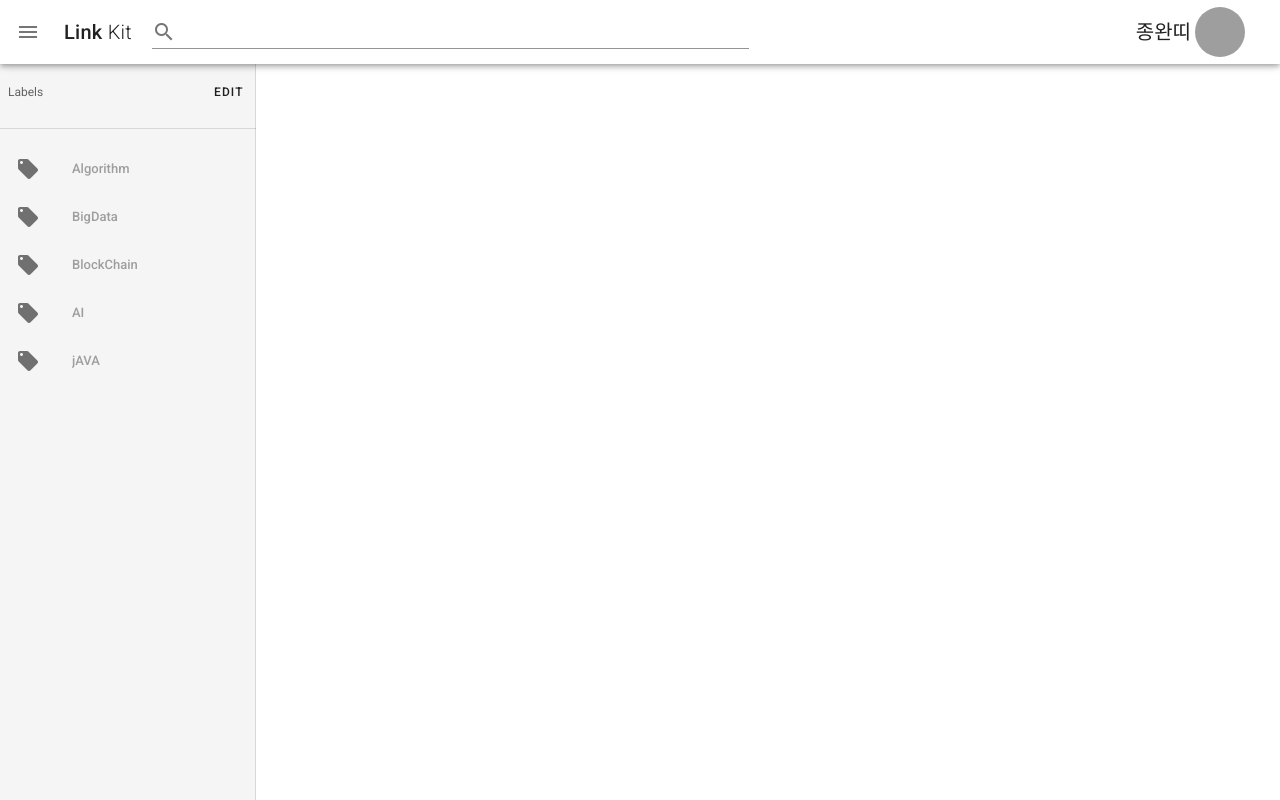
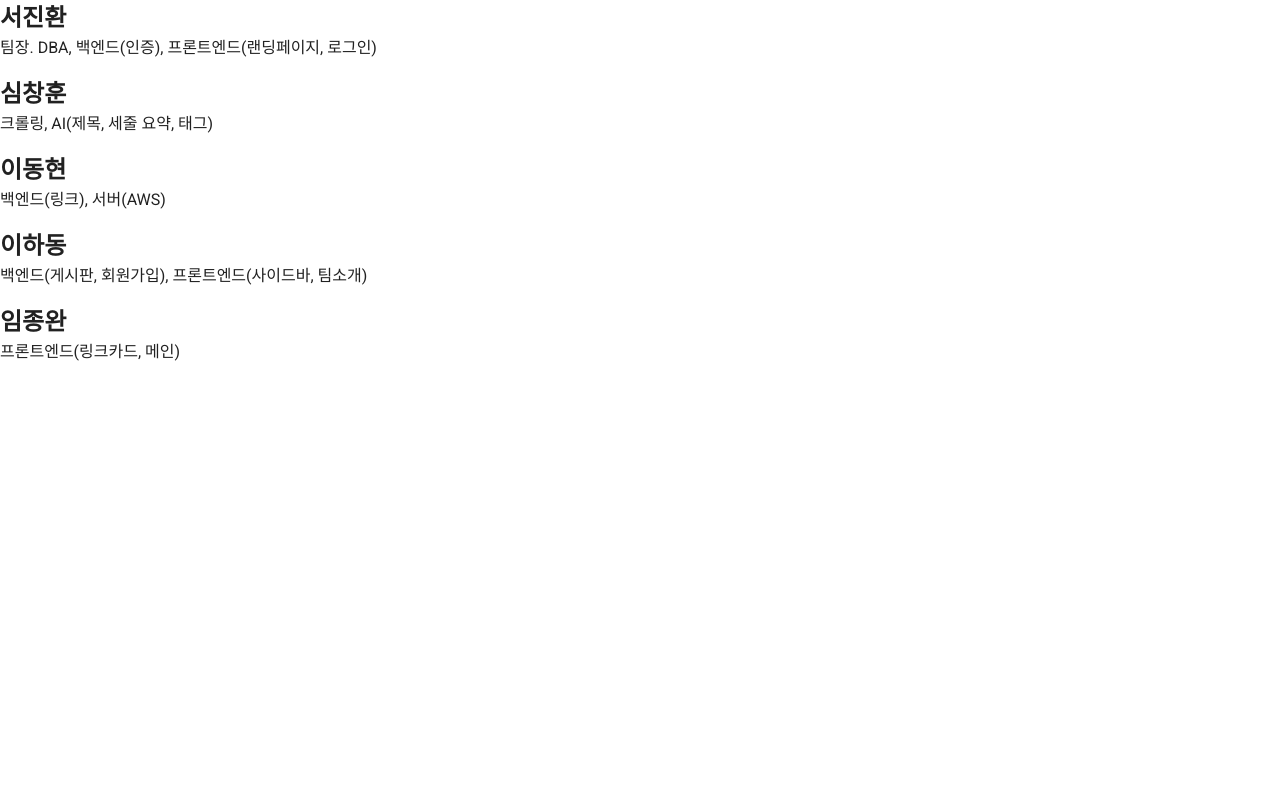
Before and after one commit to dla1635/hylink, a Vue app: page /aboutus in a window 1280 px wide. Built offline with nearby package versions, Linux system fonts and the light colour scheme; grey boxes are pictures that could not be loaded.

Commit message:
[ADD] 팀 소개 페이지 및 404 페이지 추가 S1P1151020-88 Actions (Type . to access issue actions)

```diff
--- a/src/App.vue
+++ b/src/App.vue
@@ -1,21 +1,20 @@
 <template>
   <v-app>
-    <Header />
     <v-content>
+      <router-view/>
     </v-content>
   </v-app>
 </template>
 
 <script>
-import Header from '@/components/template/Header'
-
 export default {
+  name: 'App',
   data() {
     return {
     };
   },
   components: {
-    Header,
+
   },
 };
 </script>
--- /dev/null
+++ b/src/components/template/AboutUs.vue
@@ -0,0 +1,83 @@
+<template id="member-list">
+    <div>
+        <div class="loading" v-if="loading">로딩 중 ...</div>
+        <div v-if="error" class="error">
+            {{ error }}
+        </div>
+        <!-- members 의 로딩이 끝나면 각 팀원의 이름을 표시 -->
+        <div v-for="member in members" :key="member.id">
+            <h2>{{ member.name }}</h2>
+            <p>{{ member.description }}</p>
+        </div>
+    </div>
+</template>
+
+<script>
+var getMembers = function(callback) {
+    setTimeout(function(){
+            callback(null, [{
+                id: 1,
+                name: '서진환',
+                description: '팀장. DBA, 백엔드(인증), 프론트엔드(랜딩페이지, 로그인)'
+            },
+            {
+                id: 2,
+                name: '심창훈',
+                description: '크롤링, AI(제목, 세줄 요약, 태그)'
+            },
+            {
+                id: 3,
+                name: '이동현',
+                description: '백엔드(링크), 서버(AWS)'
+            },
+            {
+                id: 4,
+                name: '이하동',
+                description: '백엔드(게시판, 회원가입), 프론트엔드(사이드바, 팀소개)'
+            },
+            {
+                id: 5,
+                name: '임종완',
+                description: '프론트엔드(링크카드, 메인)'
+            }
+        ])
+    }, 1000)
+}
+
+export default {
+    name: "aboutus",
+    data(){
+        return {
+            loading: false,
+            members: function() {
+                return []
+            },
+            error: null
+        }
+    },
+    // 초기화할 때 데이터를 받아옴
+    created: function() {
+        this.fetchData()
+    },
+
+    // $route의 변경을 모니터링하며 라우팅이 수정되면 데이터를 다시 받아옴
+    watch: {
+        '$route': 'fetchData'
+    },
+
+    methods: {
+        fetchData: function() {
+            this.loading = true
+            // Function.prototype.bind는 this의 유효범위를 전달하기 위해 사용
+            getMembers((function(err, members) {
+                this.loading = false
+                if (err) {
+                    this.error = err.toString()
+                } else {
+                    this.members = members
+                }
+            }).bind(this))
+        }
+    }
+}
+</script>
--- a/src/components/template/Header.vue
+++ b/src/components/template/Header.vue
@@ -92,7 +92,7 @@ export default {
     name:"Header",
     data() {
         return{
-            drawer: null,
+            drawer: false,
             items: [
                 { heading: 'Labels' },
                 { divider: true },
--- /dev/null
+++ b/src/components/template/NotFound.vue
@@ -0,0 +1,5 @@
+<template>
+    <v-container>
+        <h1>404 페이지 입니다.</h1>
+    </v-container>
+</template>
--- a/src/router.js
+++ b/src/router.js
@@ -2,6 +2,8 @@ import Vue from 'vue'
 import Router from 'vue-router'
 import HomePage from '@/views/HomePage'
 import LoginPage from '@/views/LoginPage'
+import AboutUs from '@/components/template/AboutUs'
+import NotFound from '@/components/template/NotFound'
 // import Messages from '@/components/Messages'
 
 Vue.use(Router)
@@ -18,11 +20,20 @@ export default new Router({
       path: '/login',
       name: 'login',
       component: LoginPage
+    },
+    {
+      path: '/aboutus',
+      name: 'aboutus',
+      component: AboutUs
+    },
+    {
+      path: '/notfound',
+      name: 'notfound',
+      component: NotFound
+    },
+    {
+      path: '*',
+      redirect: '/notfound'
     }
-    // {
-    //   path: '/messages',
-    //   name: 'messages',
-    //   component: Messages
-    // }
   ]
 })
--- a/src/views/HomePage.vue
+++ b/src/views/HomePage.vue
@@ -1,17 +1,20 @@
 <template>
-  <v-app id="container">
+  <div id="container">
+    <Header />
     <v-container fluid>
         <CardList :cardList="card_list"/>
     </v-container>
-  </v-app>
+  </div>
 </template>
 
 <script>
+import Header from '@/components/template/Header'
 import CardList from '@/components/CardList'
 
 export default {
   name: "HomePage",
   components: {
+      Header,
       CardList
   },
   data() {
```
Also changed, not shown: src/views/test.vue (deleted). Lines whose indentation alone changed are shown as unchanged.
